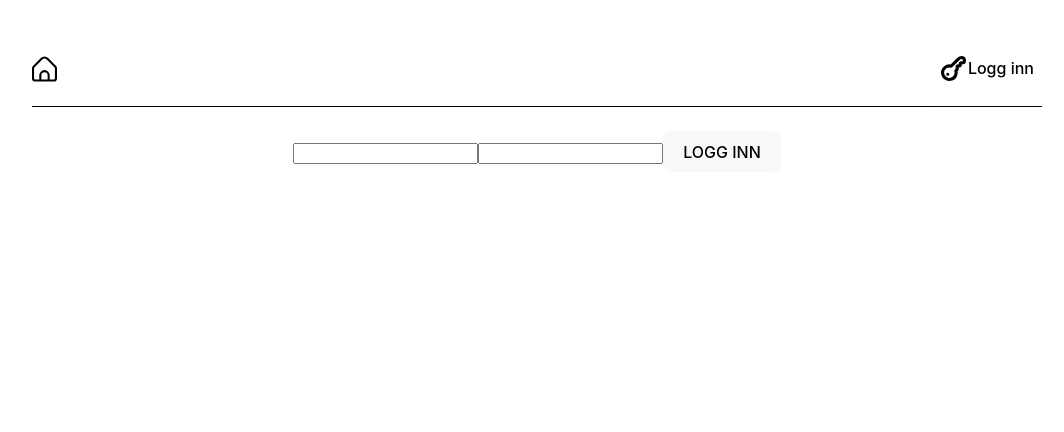
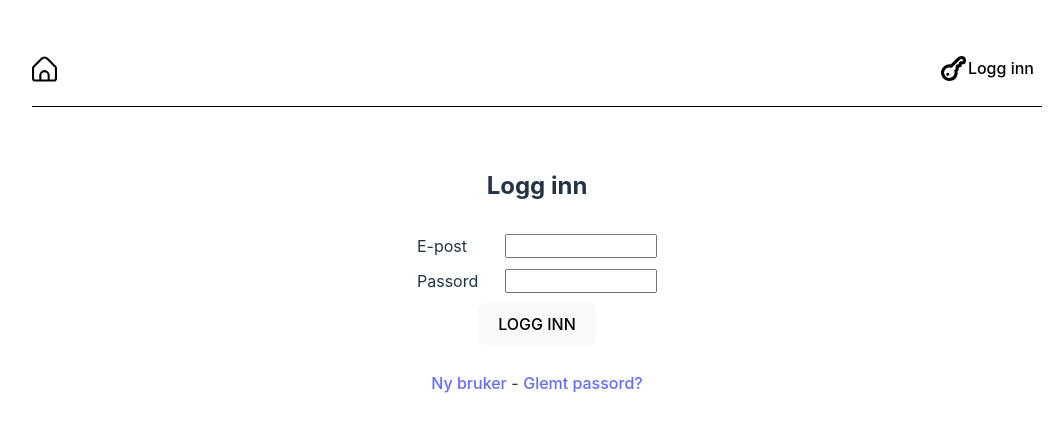
Before and after one commit to jakobkg/IDATT2105-fullstack-frontend, a Vue app: page /login in a window 1280 px wide. Shown: the top 432 px of the page, without its empty margins (103-1167 px from the left). Built offline with nearby package versions, Linux system fonts and the light colour scheme.

Commit message:
Oppsett av innlogging påbegynt

```diff
--- a/src/style.scss
+++ b/src/style.scss
@@ -96,6 +96,12 @@ button:focus-visible {
 $pink: #FF6978;
 $indigo: #340068;
 $offWhite: #FFFCF9;
+$kindablack: #000307;
+
+$background: $offWhite;
+$foreground: $kindablack;
+$accent-light: $pink;
+$accent-dark: $indigo;
 
 $desktop: 1010px;
 $phone: 768px;
--- a/src/views/LoginView.vue
+++ b/src/views/LoginView.vue
@@ -1,5 +1,6 @@
 <script lang="ts">
 import { login } from '@/util/login';
+
 export default {
     data() {
         return {
@@ -14,11 +15,56 @@ export default {
 </script>
 
 <template>
-    <div class="login-container">
-        <input type="text" v-model="email">
-        <input type="password" v-model="password">
-        <button @click="() => {login(email, password)}">LOGG INN</button>
-    </div>
+    <main>
+        <div class="login-container">
+            <h2>Logg inn</h2>
+
+            <div class="field-container">
+                <label for="email">E-post</label>
+                <input type="text" v-model="email">
+            </div>
+
+            <div class="field-container">
+                <label for="passord">Passord</label>
+                <input type="password" v-model="password">
+            </div>
+
+            <button @click="() => {login(email, password)}">LOGG INN</button>
+
+            <p><a href="#">Ny bruker</a> - <a href="#">Glemt passord?</a></p>
+        </div>
+    </main>
 </template>
 
-<style></style>
+<style lang="scss">
+$width: 15rem;
+
+main {
+    display: flex;
+    flex-direction: column;
+    align-items: center;
+}
+
+.login-container {
+    display: flex;
+    flex-direction: column;
+    align-items: center;
+
+    gap: .66rem;
+    padding: 1rem;
+
+    border: 1px solid white;
+    border-radius: 1rem;
+}
+
+.field-container {
+    display: flex;
+    justify-content: space-between;
+
+    width: $width;
+
+    input {
+        width: 60%;
+    }
+}
+</style>
```
